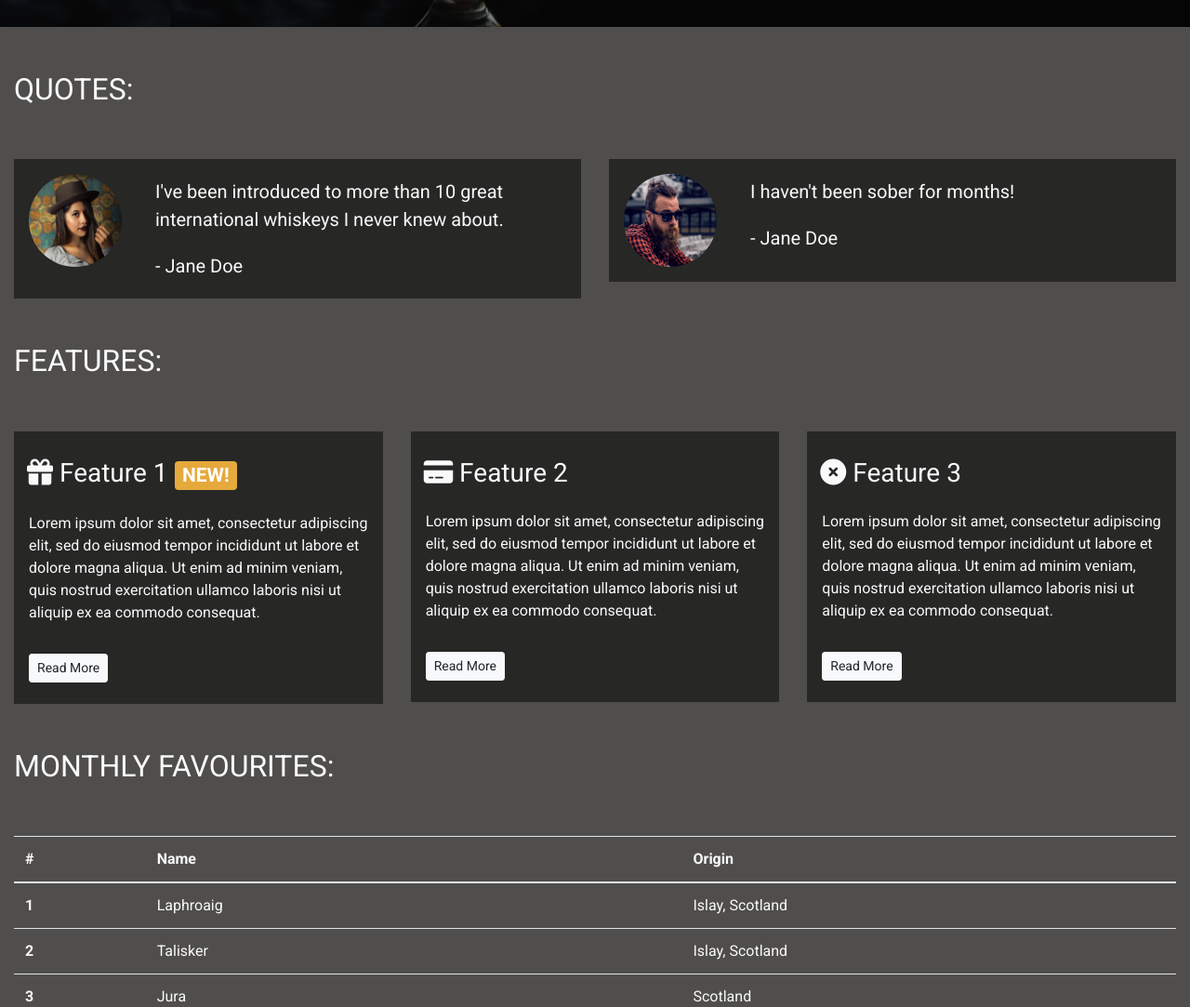
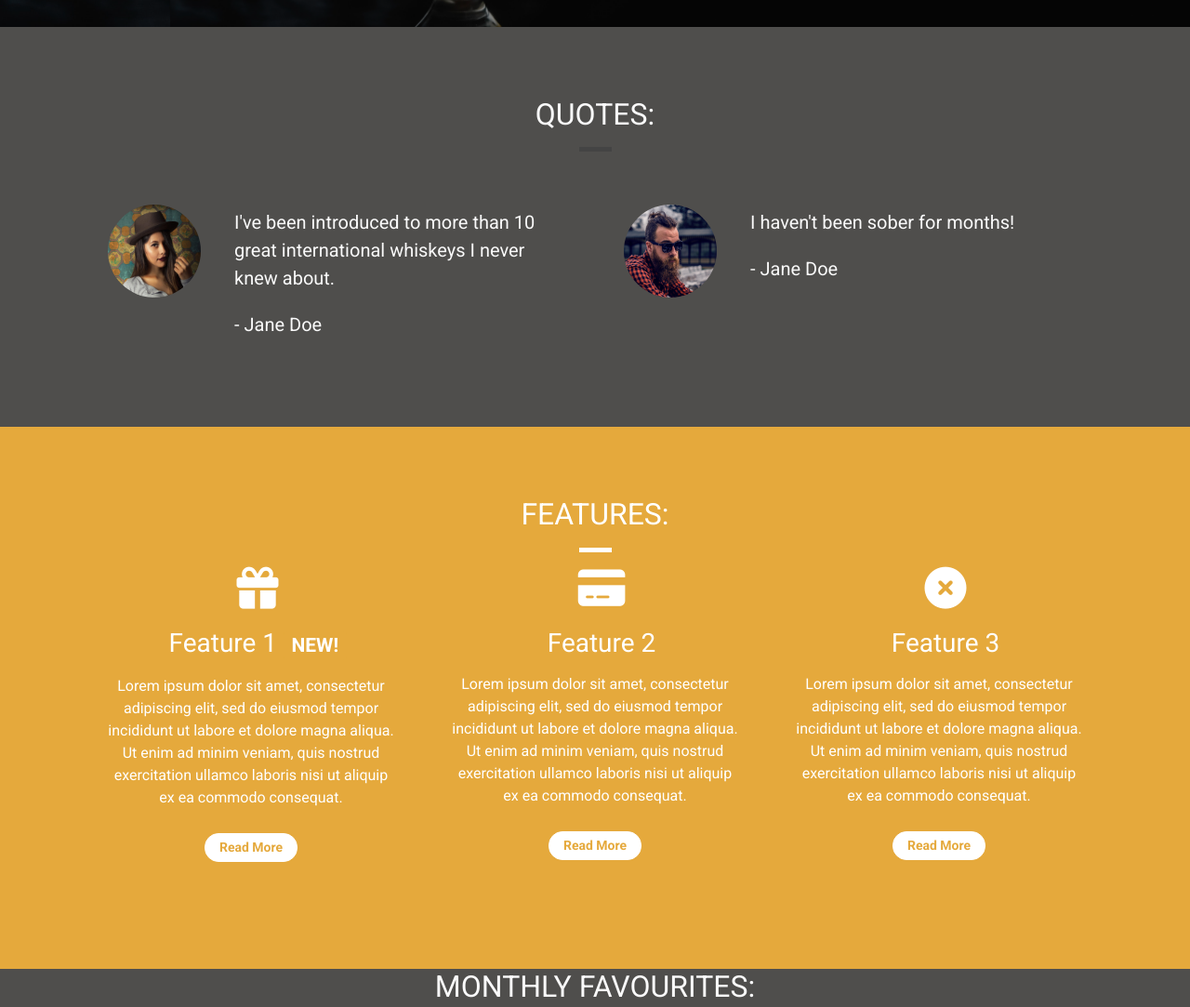
Before and after one commit to alphabetjim/bootstrapLearning, a plain HTML site: page index.html in a window 1280 px wide. Shown: the part 771-1854 px from the top of the page at 93% size. Drawn offline with nearby package versions, Linux system fonts and the light colour scheme.

Commit message:
Styling quotes and features

```diff
--- a/css/style.css
+++ b/css/style.css
@@ -2,6 +2,13 @@ body {
    font-family: 'Roboto', sans-serif;
    background-color: #4f4e4c;
    color: #fafafa;
+}
+
+.container-wrapper {}
+
+.container-wrapper--orange {
+    background-color: #e5a93c;
+    color: white;
 }
 
 .alert-container .col-12 {
@@ -63,21 +70,6 @@ body {
     font-weight: bold;
 }
 
-/* Block Dividers */
-
-.block-divider {
-    height: 5px;
-    width: 75px;
-    border: 0;
-}
-
-.block-divider--orange{
-    color: #e5a93c;
-}
-
-.block-divider--short{
-    width: 35px;
-}
 
 /* Jumbotron */
 
@@ -143,17 +135,8 @@ body {
     border-color: #e59401;
 }
 
+.media, .media-container {
 
-.quotes-container {
-    display: flex;
-    justify-content: space-around;
-}
-
-.quote-div {
-}
-
-.media, .media-container {
-    background-color: rgba(0,0,0,0.5);
 }
 
 .media p {
@@ -167,10 +150,24 @@ body {
 .features-container {}
 
 .feature {
-    background-color: rgba(0,0,0,0.5);
-    display: flex;
-    flex-direction: column;
-    justify-content: space-around;
+    text-align: center;
+    margin-bottom: 40px;
+}
+
+.feature i {
+    margin-bottom: 20px;
+    font-size: 45px;
+    line-height: 45px;
+}
+
+.feature .btn {
+    background-color: white;
+    border-color: white;
+    border-radius: 15px;
+    min-width: 100px;
+    font-weight: bold;
+    margin-top: 10px;
+    color: #e5a93c;
 }
 
 .feature p {
@@ -179,11 +176,51 @@ body {
 
 .feature h3 {
     margin-left: 0.5em;
-    margin-top: 1em;
 }
 
-.feature a {
-    margin-bottom: 0.5em;
+
+/* Page Headers */
+
+.page-header {
+    margin-bottom: 0;
+    margin-top: 0;
+    text-align: center;
+}
+
+.page-header h2 {
+    margin-top: -0;
+}
+
+.quotes .page-header {
+    margin-bottom: 25px;
+}
+
+/* Block Dividers */
+
+.block-divider {
+    height: 5px;
+    width: 75px;
+    border: 0;
+    background-color: #444;
+}
+
+.block-divider--orange{
+    background-color: #e5a93c;
+}
+
+.block-divider--white{
+    background-color: white;
+}
+
+.block-divider--short{
+    width: 35px;
+}
+
+/* Content containers */
+
+.content-container {
+    padding-top: 75px;
+    padding-bottom: 75px;
 }
 
 /* Badges */
--- a/index.html
+++ b/index.html
@@ -75,15 +75,17 @@
     </div>
 
         <!-- Quotes -->
-      <div class="quotes-container">
+      <div class="container-wrapper">
+        <div class="container quotes-container content-container">
           <section class="quotes">
               <div class="row">
-              <div class="col-12 my-5">
+                <div class="col-12 page-header">
                   <h2 class="text-uppercase">Quotes:</h2>
+                  <hr class="block-divider block-divider--short">
                 </div>
               </div>
               <div class="row">
-              <div class="col-12 col-md-6 quote-div">
+                <div class="col-12 col-md-6">
                   <div class="media">
                     <div class="d-none d-sm-block">
                       <img src="images/girl-image.png" class="rounded-circle mr-3" height=100 width=100 alt="">
@@ -96,7 +98,7 @@
                     </div>
                   </div>
                 </div>
-              <div class="col-12 col-md-6 quote-div">
+                <div class="col-12 col-md-6">
                   <div class="media">
                     <div class="d-none d-sm-block">
                       <img src="images/guy-image.png" class="rounded-circle mr-3" height=100 width=100 alt="">
@@ -113,33 +115,36 @@
           </section>
           <!-- /.quotes -->
         </div>
+      </div>
 
         <!-- Features -->
-        <div class="features-container">
+        <div class="container-wrapper container-wrapper--orange">
+          <div class="container features-container content-container">
             <section class="features">
                 <div class="row">
-                <div class="col-12 my-5">
+                  <div class="col-12 page-header">
                     <h2 class="text-uppercase">Features:</h2>
+                    <hr class="block-divider block-divider--short block-divider--white">
                   </div>
                 </div>
                 <div class="row">
                   <div class="col-12 col-md-6 col-lg-4">
                     <div class="feature">
-                      <h3><i class="fa-solid fa-gift d-none d-sm-inline"></i> Feature 1 <span class="badge badge-success--orange">NEW!</span></h3>
+                        <h3><i class="fa-solid fa-gift d-none d-sm-block"></i> Feature 1 <span class="badge badge-success--orange">NEW!</span></h3>
                         <p>Lorem ipsum dolor sit amet, consectetur adipiscing elit, sed do eiusmod tempor incididunt ut labore et dolore magna aliqua. Ut enim ad minim veniam, quis nostrud exercitation ullamco laboris nisi ut aliquip ex ea commodo consequat.</p>
                         <p><a href="" class="btn btn-sm btn-light">Read More</a></p>
                     </div>
                   </div>
                   <div class="col-12 col-md-6 col-lg-4">
                     <div class="feature">
-                      <h3><i class="fa-solid fa-credit-card d-none d-sm-inline"></i> Feature 2</h3>
+                        <h3><i class="fa-solid fa-credit-card d-none d-sm-block"></i> Feature 2</h3>
                         <p>Lorem ipsum dolor sit amet, consectetur adipiscing elit, sed do eiusmod tempor incididunt ut labore et dolore magna aliqua. Ut enim ad minim veniam, quis nostrud exercitation ullamco laboris nisi ut aliquip ex ea commodo consequat.</p>
                         <p><a href="" class="btn btn-sm btn-light">Read More</a></p>
                     </div>
                   </div>
                   <div class="col-12 d-md-none d-lg-block col-lg-4">
                     <div class="feature">
-                      <h3><i class="fa-solid fa-circle-xmark d-none d-sm-inline"></i> Feature 3</h3>
+                        <h3><i class="fa-solid fa-circle-xmark d-none d-sm-block"></i> Feature 3</h3>
                         <p>Lorem ipsum dolor sit amet, consectetur adipiscing elit, sed do eiusmod tempor incididunt ut labore et dolore magna aliqua. Ut enim ad minim veniam, quis nostrud exercitation ullamco laboris nisi ut aliquip ex ea commodo consequat.</p>
                         <p><a href="" class="btn btn-sm btn-light">Read More</a></p>
                     </div>
@@ -147,12 +152,13 @@
                 </div>
             </section>
           </div>
+        </div>
         <!-- /.features -->
         <!-- Monthly Favourites -->
         <div class="favourites-container">
           <section class="monthly-favourites">
               <div class="row">
-                <div class="col-12 my-5">
+                <div class="col-12 page-header">
                   <h2 class="text-uppercase">Monthly Favourites:</h2>
                 </div>
               </div>
```
Lines whose indentation alone changed are shown as unchanged.
